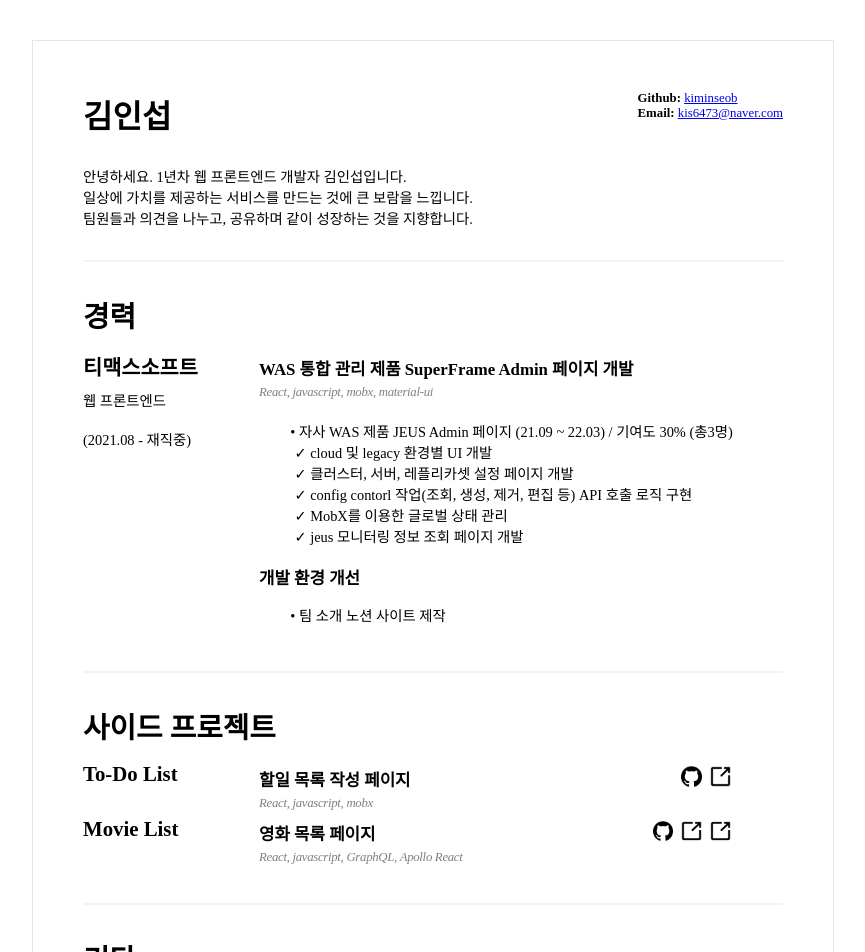
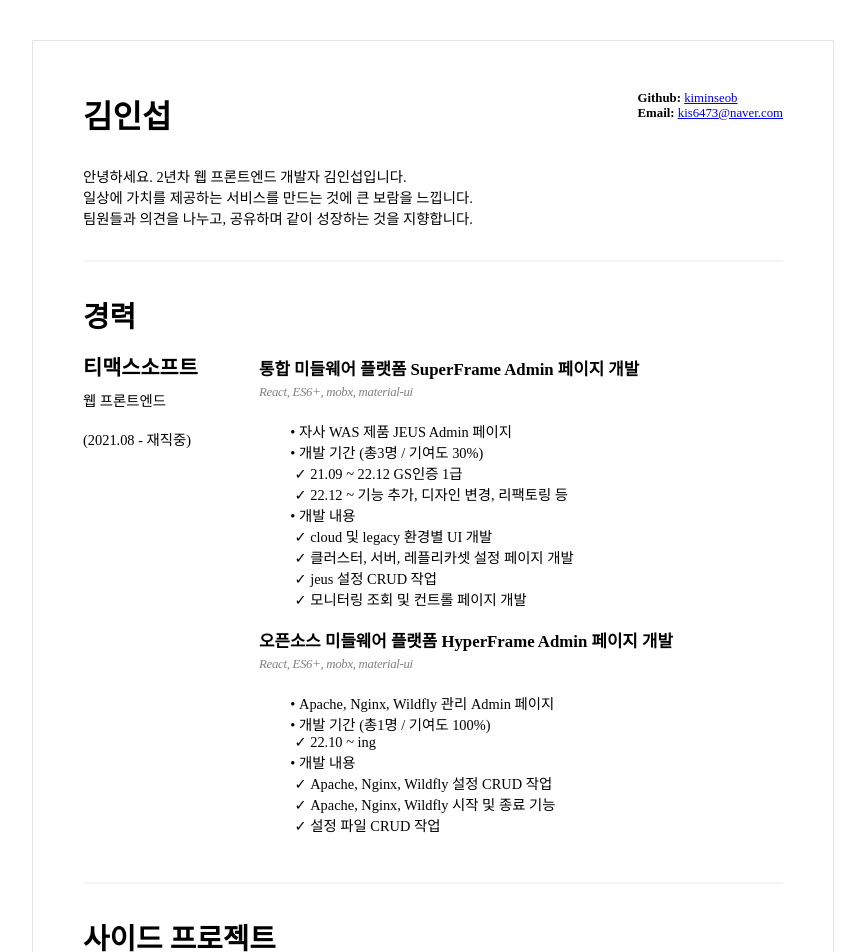
Before and after one commit to kiminseob/resume, a React app: page / in a window 1280 px wide. Shown: the top 952 px of the page, without its empty margins (207-1072 px from the left). Built offline with nearby package versions, Linux system fonts and the light colour scheme.

Commit message:
feat: 경력 부분 추가

```diff
--- a/src/App.jsx
+++ b/src/App.jsx
@@ -24,6 +24,8 @@
           <About />
           <Career />
           <Project />
+        </A4>
+        <A4>
           <Others />
         </A4>
       </Container>
--- a/src/components/About.jsx
+++ b/src/components/About.jsx
@@ -20,7 +20,7 @@
         </SC.MyInfo>
       </SC.Header>
       <SC.Aside>
-        안녕하세요. 1년차 웹 프론트엔드 개발자 김인섭입니다. {'\n'}
+        안녕하세요. 2년차 웹 프론트엔드 개발자 김인섭입니다. {'\n'}
         일상에 가치를 제공하는 서비스를 만드는 것에 큰 보람을 느낍니다. {'\n'}
         팀원들과 의견을 나누고, 공유하며 같이 성장하는 것을 지향합니다. {'\n'}
       </SC.Aside>
--- a/src/components/Career.jsx
+++ b/src/components/Career.jsx
@@ -1,7 +1,7 @@
 import React from 'react';
 import SC from 'components/styled/common';
 
-function Carrer() {
+function Career() {
   return (
     <>
       <section>
@@ -15,38 +15,60 @@
           <SC.Column>
             <SC.Row>
               <SC.RowHeader>
-                WAS 통합 관리 제품 SuperFrame Admin 페이지 개발
+                통합 미들웨어 플랫폼 SuperFrame Admin 페이지 개발
               </SC.RowHeader>
             </SC.Row>
             <SC.Row>
-              <SC.Stack>React, javascript, mobx, material-ui</SC.Stack>
+              <SC.Stack>React, ES6+, mobx, material-ui</SC.Stack>
             </SC.Row>
             <SC.Row>
               <ul>
+                <SC.List>자사 WAS 제품 JEUS Admin 페이지</SC.List>
                 <SC.List>
-                  자사 WAS 제품 JEUS Admin 페이지 (21.09 ~ 22.03) / 기여도 30%
-                  (총3명)
+                  개발 기간 (총3명 / 기여도 30%)
+                  <SC.MarkerList>21.09 ~ 22.12 GS인증 1급</SC.MarkerList>
+                  <SC.MarkerList>
+                    22.12 ~ 기능 추가, 디자인 변경, 리팩토링 등
+                  </SC.MarkerList>
                 </SC.List>
+                <SC.List>
+                  개발 내용
                   <SC.MarkerList>cloud 및 legacy 환경별 UI 개발</SC.MarkerList>
                   <SC.MarkerList>
                     클러스터, 서버, 레플리카셋 설정 페이지 개발
                   </SC.MarkerList>
+                  <SC.MarkerList>jeus 설정 CRUD 작업</SC.MarkerList>
                   <SC.MarkerList>
-                  config contorl 작업(조회, 생성, 제거, 편집 등) API 호출 로직
-                  구현
+                    모니터링 조회 및 컨트롤 페이지 개발
                   </SC.MarkerList>
-                <SC.MarkerList>MobX를 이용한 글로벌 상태 관리</SC.MarkerList>
-                <SC.MarkerList>
-                  jeus 모니터링 정보 조회 페이지 개발
-                </SC.MarkerList>
+                </SC.List>
               </ul>
             </SC.Row>
             <SC.Row>
-              <SC.RowHeader>개발 환경 개선</SC.RowHeader>
+              <SC.RowHeader>
+                오픈소스 미들웨어 플랫폼 HyperFrame Admin 페이지 개발
+              </SC.RowHeader>
+            </SC.Row>
+            <SC.Row>
+              <SC.Stack>React, ES6+, mobx, material-ui</SC.Stack>
             </SC.Row>
             <SC.Row>
               <ul>
-                <SC.List>팀 소개 노션 사이트 제작</SC.List>
+                <SC.List>Apache, Nginx, Wildfly 관리 Admin 페이지</SC.List>
+                <SC.List>
+                  개발 기간 (총1명 / 기여도 100%)
+                  <SC.MarkerList>22.10 ~ ing</SC.MarkerList>
+                </SC.List>
+                <SC.List>
+                  개발 내용
+                  <SC.MarkerList>
+                    Apache, Nginx, Wildfly 설정 CRUD 작업
+                  </SC.MarkerList>
+                  <SC.MarkerList>
+                    Apache, Nginx, Wildfly 시작 및 종료 기능
+                  </SC.MarkerList>
+                  <SC.MarkerList>설정 파일 CRUD 작업</SC.MarkerList>
+                </SC.List>
               </ul>
             </SC.Row>
           </SC.Column>
@@ -57,4 +79,4 @@
   );
 }
 
-export default Carrer;
+export default Career;
--- a/src/components/Project.jsx
+++ b/src/components/Project.jsx
@@ -67,7 +67,6 @@
           </SC.Column>
         </SC.Row>
       </section>
-      <SC.Divider />
     </>
   );
 }
```
Also changed, not shown: public/manifest.json (added). Lines whose indentation alone changed are shown as unchanged.
